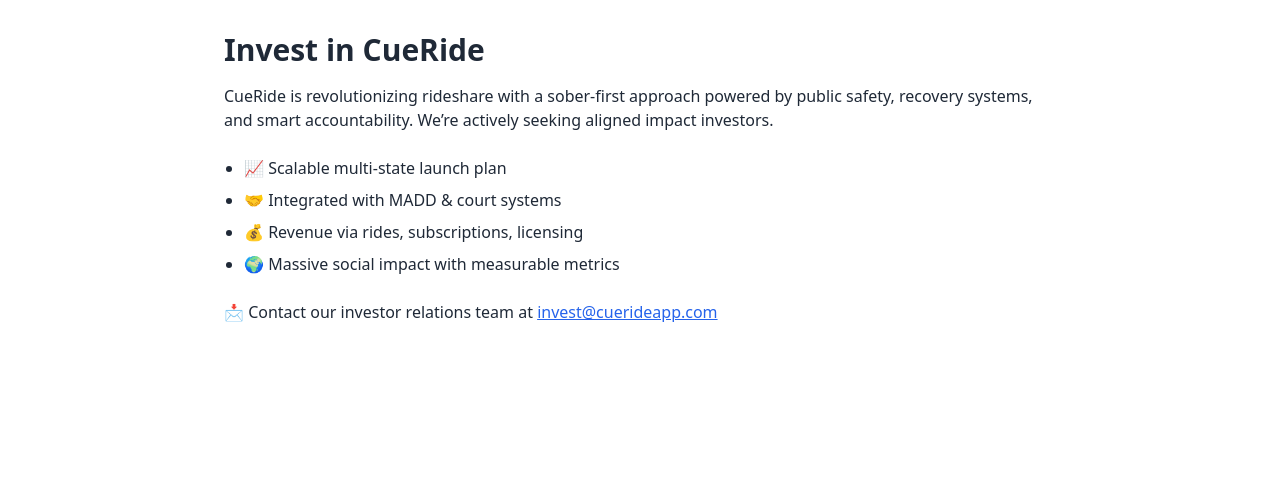
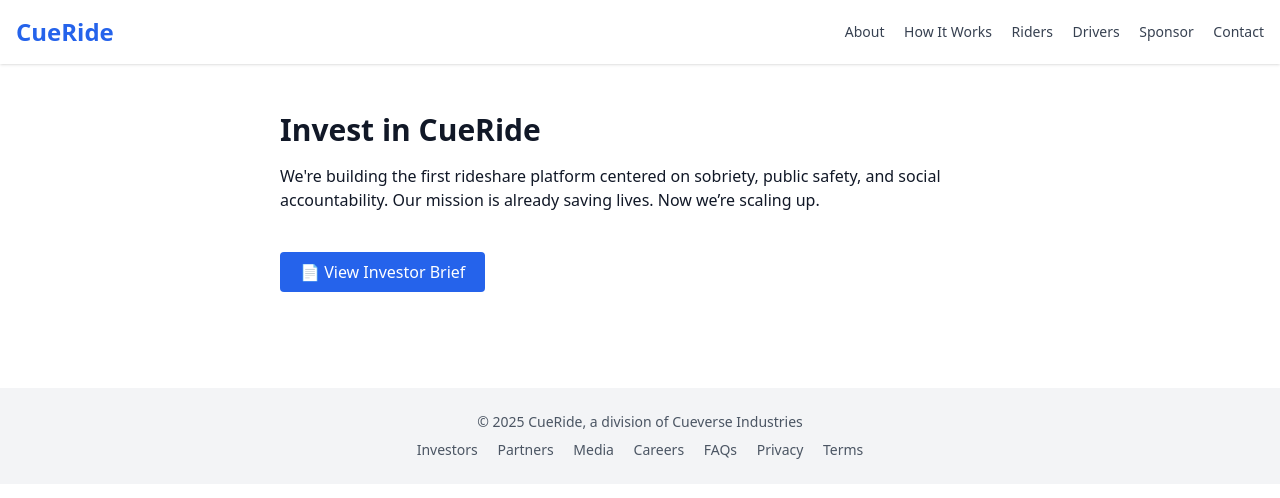
Before and after one commit to ddijm1992/cuerideapp_com, a plain HTML site: page investors.html in a window 1280 px wide. Drawn offline with nearby package versions, Linux system fonts and the light colour scheme.

Commit message:
Deploy full optimized CueRide website with embedded assets

```diff
--- a/investors.html
+++ b/investors.html
@@ -5,17 +5,43 @@
   <title>Invest in CueRide</title>
   <script src="https://cdn.tailwindcss.com"></script>
 </head>
-<body class="bg-white text-gray-800">
-  <div class="max-w-4xl mx-auto p-8">
+<body class="bg-white text-gray-900">
+
+<header class="bg-white shadow">
+  <div class="max-w-7xl mx-auto px-4 py-4 flex justify-between items-center">
+    <a href="/index.html" class="text-2xl font-bold text-blue-600">CueRide</a>
+    <nav class="space-x-4 text-sm">
+      <a href="/about.html" class="text-gray-700 hover:text-blue-600">About</a>
+      <a href="/how-it-works.html" class="text-gray-700 hover:text-blue-600">How It Works</a>
+      <a href="/riders.html" class="text-gray-700 hover:text-blue-600">Riders</a>
+      <a href="/drivers.html" class="text-gray-700 hover:text-blue-600">Drivers</a>
+      <a href="/sponsor.html" class="text-gray-700 hover:text-blue-600">Sponsor</a>
+      <a href="/contact.html" class="text-gray-700 hover:text-blue-600">Contact</a>
+    </nav>
+  </div>
+</header>
+
+  <main class="px-6 py-12 max-w-3xl mx-auto">
     <h1 class="text-3xl font-bold mb-4">Invest in CueRide</h1>
-    <p class="mb-6">CueRide is revolutionizing rideshare with a sober-first approach powered by public safety, recovery systems, and smart accountability. We’re actively seeking aligned impact investors.</p>
-    <ul class="list-disc pl-5 space-y-2">
-      <li>📈 Scalable multi-state launch plan</li>
-      <li>🤝 Integrated with MADD & court systems</li>
-      <li>💰 Revenue via rides, subscriptions, licensing</li>
-      <li>🌍 Massive social impact with measurable metrics</li>
-    </ul>
-    <p class="mt-6">📩 Contact our investor relations team at <a href="mailto:invest@cuerideapp.com" class="text-blue-600 underline">invest@cuerideapp.com</a></p>
+    <p class="mb-6">We're building the first rideshare platform centered on sobriety, public safety, and social accountability. Our mission is already saving lives. Now we’re scaling up.</p>
+    <a href="/assets/CueRide_Investor_Brief.pdf" target="_blank"
+       class="inline-block bg-blue-600 text-white px-5 py-2 mt-4 rounded hover:bg-blue-700">
+       📄 View Investor Brief
+    </a>
+  </main>
+
+<footer class="bg-gray-100 py-6 mt-12 text-center text-sm text-gray-600">
+  <p>© 2025 CueRide, a division of Cueverse Industries</p>
+  <div class="mt-2 space-x-4">
+    <a href="/investors.html">Investors</a>
+    <a href="/partners.html">Partners</a>
+    <a href="/media.html">Media</a>
+    <a href="/careers.html">Careers</a>
+    <a href="/faqs.html">FAQs</a>
+    <a href="/privacy.html">Privacy</a>
+    <a href="/terms.html">Terms</a>
   </div>
+</footer>
+
 </body>
 </html>
--- a/sponsor.html
+++ b/sponsor.html
@@ -1,11 +1,9 @@
 <!DOCTYPE html>
 <html lang="en">
 <head>
-  <meta charset="UTF-8" />
-  <meta name="viewport" content="width=device-width, initial-scale=1.0"/>
-  <title>Sponsor – CueRide</title>
+  <meta charset="UTF-8"><meta name="viewport" content="width=device-width, initial-scale=1.0">
+  <title>Sponsor a Ride – CueRide</title>
   <script src="https://cdn.tailwindcss.com"></script>
-  <link rel="icon" href="favicon.png" type="image/png">
 </head>
 <body class="bg-white text-gray-900">
 
@@ -23,7 +21,14 @@
   </div>
 </header>
 
-  <main class="px-6 py-12 max-w-6xl mx-auto"><h1 class='text-2xl font-bold mb-6'>Sponsor</h1><p>This page is under construction. Check back soon.</p></main>
+  <main class="px-6 py-12 max-w-3xl mx-auto">
+    <h1 class="text-3xl font-bold mb-4">Sponsor a Ride</h1>
+    <p class="mb-6">Pre-pay a sober-certified ride for a loved one, teammate, or recovery client. All rides are trackable and tax-deductible through CueRide Cares.</p>
+    <a href="/assets/CueRide_Sponsor_Kit.pdf" target="_blank"
+       class="inline-block bg-green-600 text-white px-5 py-2 mt-4 rounded hover:bg-green-700">
+       📄 Download Sponsor Kit
+    </a>
+  </main>
 
 <footer class="bg-gray-100 py-6 mt-12 text-center text-sm text-gray-600">
   <p>© 2025 CueRide, a division of Cueverse Industries</p>
```
Also changed, not shown: media.html (+37 -5 lines), 3 other files.
